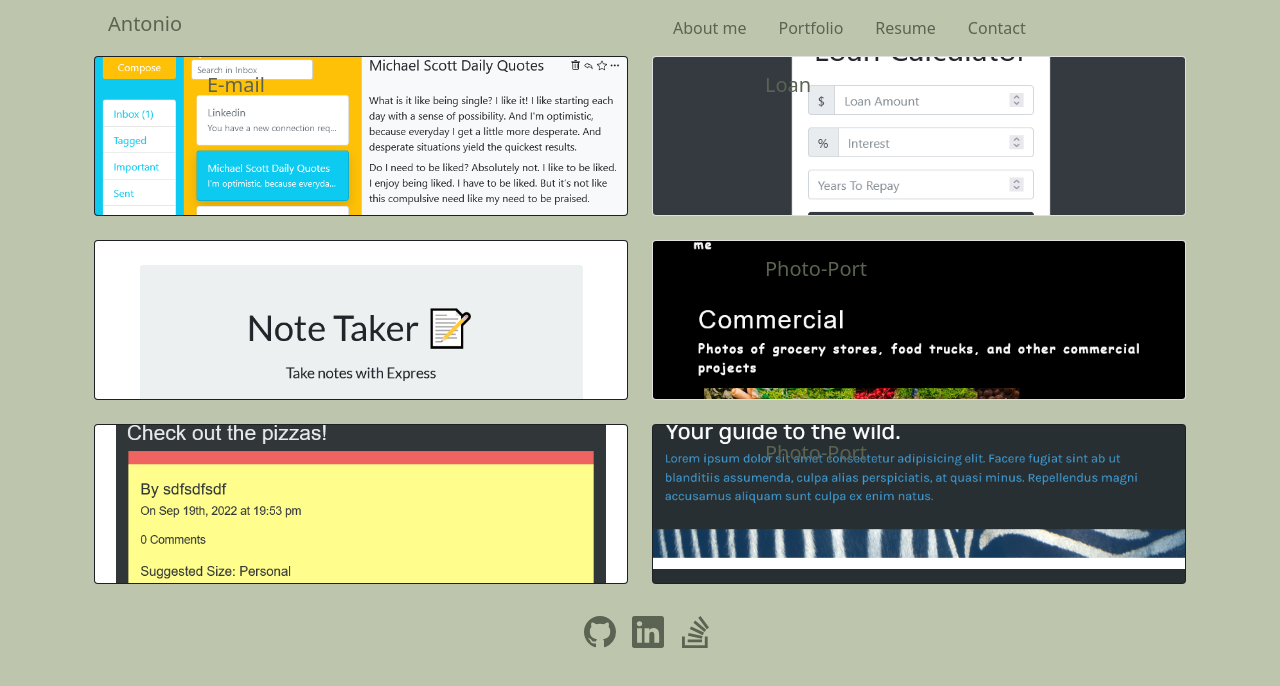
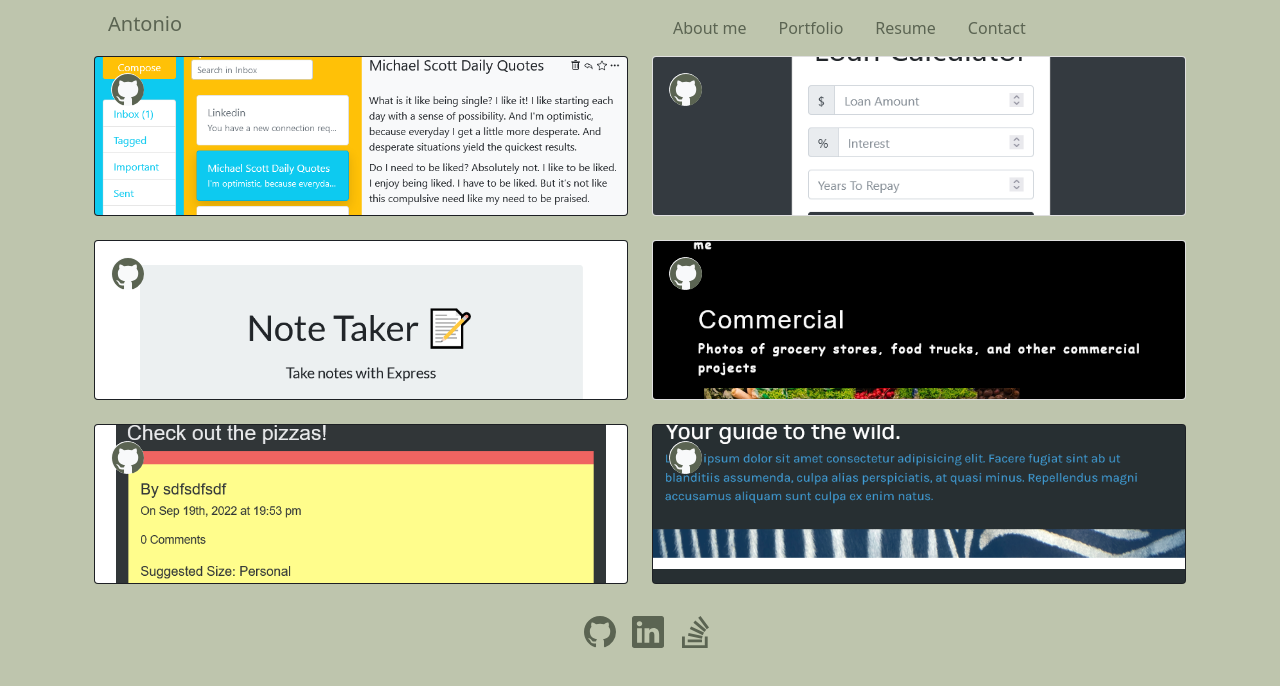
Before and after one commit to tonito98/react-portfolio, a React (Create React App) app: page /portfolio in a window 1280 px wide. Shown: the top 686 px of the page. Built offline with nearby package versions, Linux system fonts and the light colour scheme.

Commit message:
hass the correc links to live website and corresponding repository

```diff
--- a/src/components/Project/Project.js
+++ b/src/components/Project/Project.js
@@ -14,54 +14,109 @@
         <div class="row row-cols-1 row-cols-sm-2 g-4">
             <div class="card-col">
                 <div class="card bg-dark h-100"   >
-                    <img src={email} class="card-img" alt="email template project"/>
-                    <div class="card-img-overlay">
-                     <h5 class="card-title">E-mail</h5>
-                    {/* This is where the github icon and title of project will go */}
+                    <img src={email} class="card-img" alt="email template project"
+                    />
+
+                    <div class="card-img-overlay" id="repo">
+                     <button class=" btn btn-light btn-circle btn-md">
+                       <a class='link' href='https://github.com/tonito98/Antonio-An-email-template' target='_blank' rel='noreferrer'>
+                        <svg xmlns="http://www.w3.org/2000/svg" width="32" height="32" fill="currentColor" class="bi bi-github" viewBox="0 0 16 16">
+                         <path d="M8 0C3.58 0 0 3.58 0 8c0 3.54 2.29 6.53 5.47 7.59.4.07.55-.17.55-.38 0-.19-.01-.82-.01-1.49-2.01.37-2.53-.49-2.69-.94-.09-.23-.48-.94-.82-1.13-.28-.15-.68-.52-.01-.53.63-.01 1.08.58 1.23.82.72 1.21 1.87.87 2.33.66.07-.52.28-.87.51-1.07-1.78-.2-3.64-.89-3.64-3.95 0-.87.31-1.59.82-2.15-.08-.2-.36-1.02.08-2.12 0 0 .67-.21 2.2.82.64-.18 1.32-.27 2-.27.68 0 1.36.09 2 .27 1.53-1.04 2.2-.82 2.2-.82.44 1.1.16 1.92.08 2.12.51.56.82 1.27.82 2.15 0 3.07-1.87 3.75-3.65 3.95.29.25.54.73.54 1.48 0 1.07-.01 1.93-.01 2.2 0 .21.15.46.55.38A8.012 8.012 0 0 0 16 8c0-4.42-3.58-8-8-8z"/>
+                         </svg>
+                        </a>
+                     </button>
                     </div>
+
+                    <div class="card-img-overlay" id="webpage">
+                     <a class='stretched-link' href='https://tonito98.github.io/Antonio-An-email-template/' target='_blank' rel='noreferrer'> </a>
+                    </div>
+
+
                 </div>
             </div>
             <div class="card-col">
                 <div class="card h-100" >
                     <img src={loan} class="card-img" alt="..."></img>
-                    <div class="card-img-overlay">
-                     <h5 class="card-title">Loan</h5>
-                    {/* This is where the github icon and title of project will go */}
+                    <div class="card-img-overlay" id="repo">
+                    <button class=" btn btn-light btn-circle btn-md">
+                       <a class='link' href='https://github.com/tonito98/Loan-Calculator' target='_blank' rel='noreferrer'>
+                        <svg xmlns="http://www.w3.org/2000/svg" width="32" height="32" fill="currentColor" class="bi bi-github" viewBox="0 0 16 16">
+                         <path d="M8 0C3.58 0 0 3.58 0 8c0 3.54 2.29 6.53 5.47 7.59.4.07.55-.17.55-.38 0-.19-.01-.82-.01-1.49-2.01.37-2.53-.49-2.69-.94-.09-.23-.48-.94-.82-1.13-.28-.15-.68-.52-.01-.53.63-.01 1.08.58 1.23.82.72 1.21 1.87.87 2.33.66.07-.52.28-.87.51-1.07-1.78-.2-3.64-.89-3.64-3.95 0-.87.31-1.59.82-2.15-.08-.2-.36-1.02.08-2.12 0 0 .67-.21 2.2.82.64-.18 1.32-.27 2-.27.68 0 1.36.09 2 .27 1.53-1.04 2.2-.82 2.2-.82.44 1.1.16 1.92.08 2.12.51.56.82 1.27.82 2.15 0 3.07-1.87 3.75-3.65 3.95.29.25.54.73.54 1.48 0 1.07-.01 1.93-.01 2.2 0 .21.15.46.55.38A8.012 8.012 0 0 0 16 8c0-4.42-3.58-8-8-8z"/>
+                         </svg>
+                        </a>
+                     </button>
+                    </div>
+
+                    <div class="card-img-overlay" id="webpage">
+                     <a class='stretched-link' href='https://tonito98.github.io/Loan-Calculator/' target='_blank' rel='noreferrer'> </a>
                     </div>
                 </div>
             </div>
             <div class="card-col">
                 <div class="card bg-dark h-100">
                     <img src={notes} class="card-img" alt="..."></img>
-                    <div class="card-img-overlay">
-                    {/* This is where the github icon and title of project will go */}
+                    <div class="card-img-overlay" id="repo">
+                    <button class=" btn btn-light btn-circle btn-md">
+                       <a class='link' href='https://github.com/tonito98/Note-Taker' target='_blank' rel='noreferrer'>
+                        <svg xmlns="http://www.w3.org/2000/svg" width="32" height="32" fill="currentColor" class="bi bi-github" viewBox="0 0 16 16">
+                         <path d="M8 0C3.58 0 0 3.58 0 8c0 3.54 2.29 6.53 5.47 7.59.4.07.55-.17.55-.38 0-.19-.01-.82-.01-1.49-2.01.37-2.53-.49-2.69-.94-.09-.23-.48-.94-.82-1.13-.28-.15-.68-.52-.01-.53.63-.01 1.08.58 1.23.82.72 1.21 1.87.87 2.33.66.07-.52.28-.87.51-1.07-1.78-.2-3.64-.89-3.64-3.95 0-.87.31-1.59.82-2.15-.08-.2-.36-1.02.08-2.12 0 0 .67-.21 2.2.82.64-.18 1.32-.27 2-.27.68 0 1.36.09 2 .27 1.53-1.04 2.2-.82 2.2-.82.44 1.1.16 1.92.08 2.12.51.56.82 1.27.82 2.15 0 3.07-1.87 3.75-3.65 3.95.29.25.54.73.54 1.48 0 1.07-.01 1.93-.01 2.2 0 .21.15.46.55.38A8.012 8.012 0 0 0 16 8c0-4.42-3.58-8-8-8z"/>
+                         </svg>
+                        </a>
+                     </button>
+                    </div>
+                    <div class="card-img-overlay" id="webpage">
+                     <a class='stretched-link' href='https://notes-8102022.fly.dev/' target='_blank' rel='noreferrer'> </a>
                     </div>
                 </div>
             </div>
             <div class="card-col">
                 <div class="card  h-100">
                     <img src={photo} class="card-img" alt="..."></img>
-                    <div class="card-img-overlay">
-                     <h5 class="card-title">Photo-Port</h5>
-                    {/* This is where the github icon and title of project will go */}
+                    <div class="card-img-overlay" id="repo">
+                    <button class=" btn btn-light btn-circle btn-md">
+                       <a class='link' href='https://github.com/tonito98/photo-port' target='_blank' rel='noreferrer'>
+                        <svg xmlns="http://www.w3.org/2000/svg" width="32" height="32" fill="currentColor" class="bi bi-github" viewBox="0 0 16 16">
+                         <path d="M8 0C3.58 0 0 3.58 0 8c0 3.54 2.29 6.53 5.47 7.59.4.07.55-.17.55-.38 0-.19-.01-.82-.01-1.49-2.01.37-2.53-.49-2.69-.94-.09-.23-.48-.94-.82-1.13-.28-.15-.68-.52-.01-.53.63-.01 1.08.58 1.23.82.72 1.21 1.87.87 2.33.66.07-.52.28-.87.51-1.07-1.78-.2-3.64-.89-3.64-3.95 0-.87.31-1.59.82-2.15-.08-.2-.36-1.02.08-2.12 0 0 .67-.21 2.2.82.64-.18 1.32-.27 2-.27.68 0 1.36.09 2 .27 1.53-1.04 2.2-.82 2.2-.82.44 1.1.16 1.92.08 2.12.51.56.82 1.27.82 2.15 0 3.07-1.87 3.75-3.65 3.95.29.25.54.73.54 1.48 0 1.07-.01 1.93-.01 2.2 0 .21.15.46.55.38A8.012 8.012 0 0 0 16 8c0-4.42-3.58-8-8-8z"/>
+                         </svg>
+                        </a>
+                     </button>
+                    </div>
+                    <div class="card-img-overlay" id="webpage">
+                     <a class='stretched-link' href='https://tonito98.github.io/photo-port/' target='_blank' rel='noreferrer'> </a>
                     </div>
                 </div>
             </div>
             <div class="card-col h-100">
                 <div class="card bg-dark h-100" >
                     <img src={pizza} class="card-img" alt="..."></img>
-                    <div class="card-img-overlay">
-
-                    {/* This is where the github icon and title of project will go */}
+                    <div class="card-img-overlay" id="repo">
+                    <button class=" btn btn-light btn-circle btn-md">
+                       <a class='link' href='https://github.com/tonito98/pizza-go' target='_blank' rel='noreferrer'>
+                        <svg xmlns="http://www.w3.org/2000/svg" width="32" height="32" fill="currentColor" class="bi bi-github" viewBox="0 0 16 16">
+                         <path d="M8 0C3.58 0 0 3.58 0 8c0 3.54 2.29 6.53 5.47 7.59.4.07.55-.17.55-.38 0-.19-.01-.82-.01-1.49-2.01.37-2.53-.49-2.69-.94-.09-.23-.48-.94-.82-1.13-.28-.15-.68-.52-.01-.53.63-.01 1.08.58 1.23.82.72 1.21 1.87.87 2.33.66.07-.52.28-.87.51-1.07-1.78-.2-3.64-.89-3.64-3.95 0-.87.31-1.59.82-2.15-.08-.2-.36-1.02.08-2.12 0 0 .67-.21 2.2.82.64-.18 1.32-.27 2-.27.68 0 1.36.09 2 .27 1.53-1.04 2.2-.82 2.2-.82.44 1.1.16 1.92.08 2.12.51.56.82 1.27.82 2.15 0 3.07-1.87 3.75-3.65 3.95.29.25.54.73.54 1.48 0 1.07-.01 1.93-.01 2.2 0 .21.15.46.55.38A8.012 8.012 0 0 0 16 8c0-4.42-3.58-8-8-8z"/>
+                         </svg>
+                        </a>
+                     </button>
+                    </div>
+                    <div class="card-img-overlay" id="webpage">
+                     <a class='stretched-link' href='https://pizza-go-2022.fly.dev' target='_blank' rel='noreferrer'> </a>
                     </div>
                 </div>
             </div>
             <div class="card-col">
                 <div class="card bg-dark h-100">
                     <img src={zoo} class="card-img" alt="..."></img>
-                    <div class="card-img-overlay">
-                     <h5 class="card-title">Photo-Port</h5>
-                    {/* This is where the github icon and title of project will go */}
+                    <div class="card-img-overlay" id="repo">
+                    <button class=" btn btn-light btn-circle btn-md">
+                       <a class='link' href='https://github.com/tonito98/Zoo-it' target='_blank' rel='noreferrer'>
+                        <svg xmlns="http://www.w3.org/2000/svg" width="32" height="32" fill="currentColor" class="bi bi-github" viewBox="0 0 16 16">
+                         <path d="M8 0C3.58 0 0 3.58 0 8c0 3.54 2.29 6.53 5.47 7.59.4.07.55-.17.55-.38 0-.19-.01-.82-.01-1.49-2.01.37-2.53-.49-2.69-.94-.09-.23-.48-.94-.82-1.13-.28-.15-.68-.52-.01-.53.63-.01 1.08.58 1.23.82.72 1.21 1.87.87 2.33.66.07-.52.28-.87.51-1.07-1.78-.2-3.64-.89-3.64-3.95 0-.87.31-1.59.82-2.15-.08-.2-.36-1.02.08-2.12 0 0 .67-.21 2.2.82.64-.18 1.32-.27 2-.27.68 0 1.36.09 2 .27 1.53-1.04 2.2-.82 2.2-.82.44 1.1.16 1.92.08 2.12.51.56.82 1.27.82 2.15 0 3.07-1.87 3.75-3.65 3.95.29.25.54.73.54 1.48 0 1.07-.01 1.93-.01 2.2 0 .21.15.46.55.38A8.012 8.012 0 0 0 16 8c0-4.42-3.58-8-8-8z"/>
+                         </svg>
+                        </a>
+                     </button>
+                    </div>
+                    <div class="card-img-overlay" id="webpage">
+                     <a class='stretched-link' href='https://zoo-it.fly.dev/' target='_blank' rel='noreferrer'> </a>
                     </div>
                 </div>
             </div>
@@ -72,6 +127,7 @@
         </div>
         </div>
 
+
     );
 }
 
--- a/src/custom.scss
+++ b/src/custom.scss
@@ -63,3 +63,27 @@
  body{
   background-color: #bec5ad;
  }
+
+//  on hover zoom in on image
+.card:hover {
+  opacity: 0.7;
+  -webkit-transform:scale(1);
+  -moz-transform:scale(1);
+  -ms-transform:scale(1);
+  -o-transform:scale(1);
+  transform:scale(1.05);
+
+
+}
+
+#webpage.card-img-overlay{
+  margin-top: 3rem;
+}
+
+.btn-circle.btn-md {
+ width: 33.2px;
+ height: 33.2px;
+ padding: 0px 0px;
+ border-radius: 25px;
+
+ }
```
